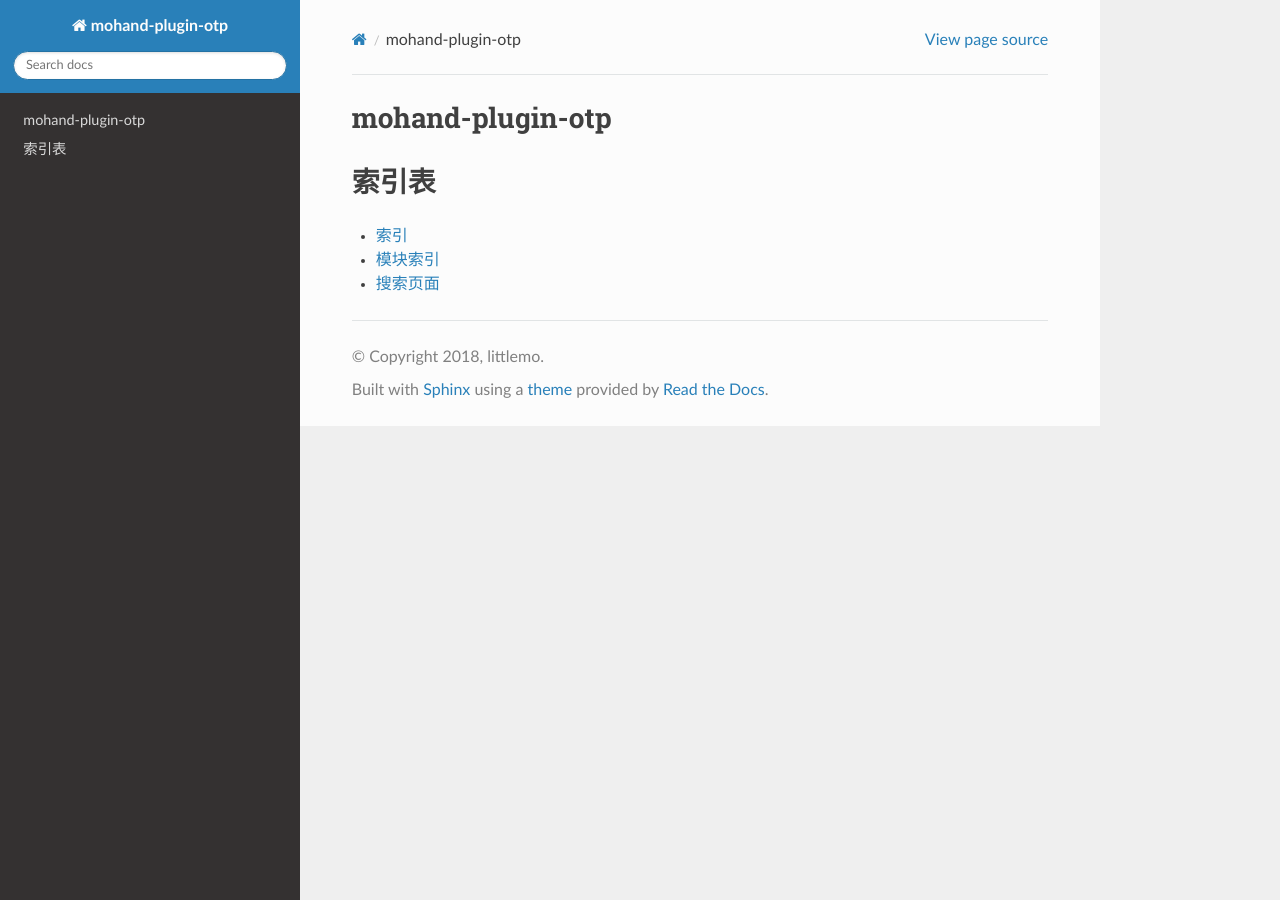
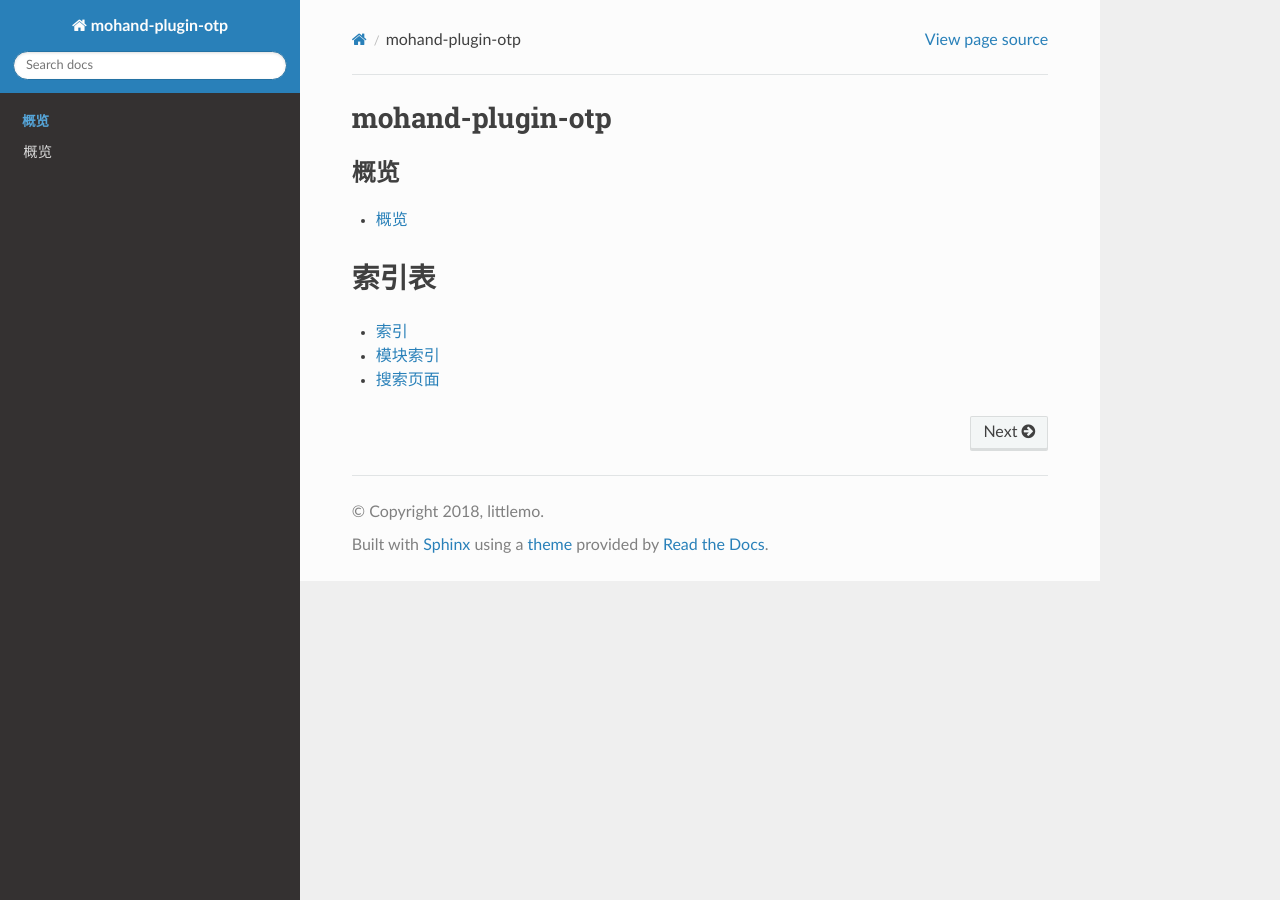
Before and after one commit to littlemo/mohand-plugin-otp, a Sphinx documentation site: the page built from docs/source/index.rst, in a window 1280 px wide. Built offline with Sphinx 7.4.7 and the Read the Docs theme 2.0.0, drawn with Linux system fonts in a browser that asks for light colours; formulas are drawn with MathJax 3; the version number could not be read and is left out.

Commit message:
F: 将概览页注册到主索引页中

```diff
--- a/docs/source/index.rst
+++ b/docs/source/index.rst
@@ -8,8 +8,9 @@ mohand-plugin-otp
 
 .. toctree::
    :maxdepth: 2
-   :caption: Contents:
+   :caption: 概览
 
+   intro/overview
 
 
 索引表
```
